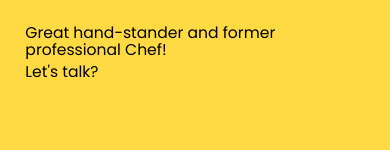
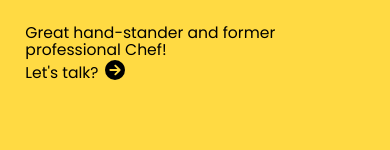
Before and after one commit to FrancisGuedes/francisguedes-website, a React (Create React App) app: page / in a window 390 px wide. Shown: the part 443-593 px from the top of the page. Built offline with nearby package versions, Linux system fonts and the light colour scheme.

Commit message:
arrow right hero css fix

```diff
--- a/src/containers/hero/hero.css
+++ b/src/containers/hero/hero.css
@@ -229,17 +229,14 @@ a {
   }
 
   .email-link {
-    text-align: center;
-    position: absolute;
     width: 20px;
     height: 20px;
-    margin: 0.5% 0 0 1.5%;
-    z-index: -1;
+    z-index: 0;
+    top: 0.5vw;
+    left: 0.5vw;
   }
 
   .go-to-email-icon {
-    width: 100%;
-    height: 100%;
-    z-index: -1;
+    z-index: 0;
   }
 }
```
